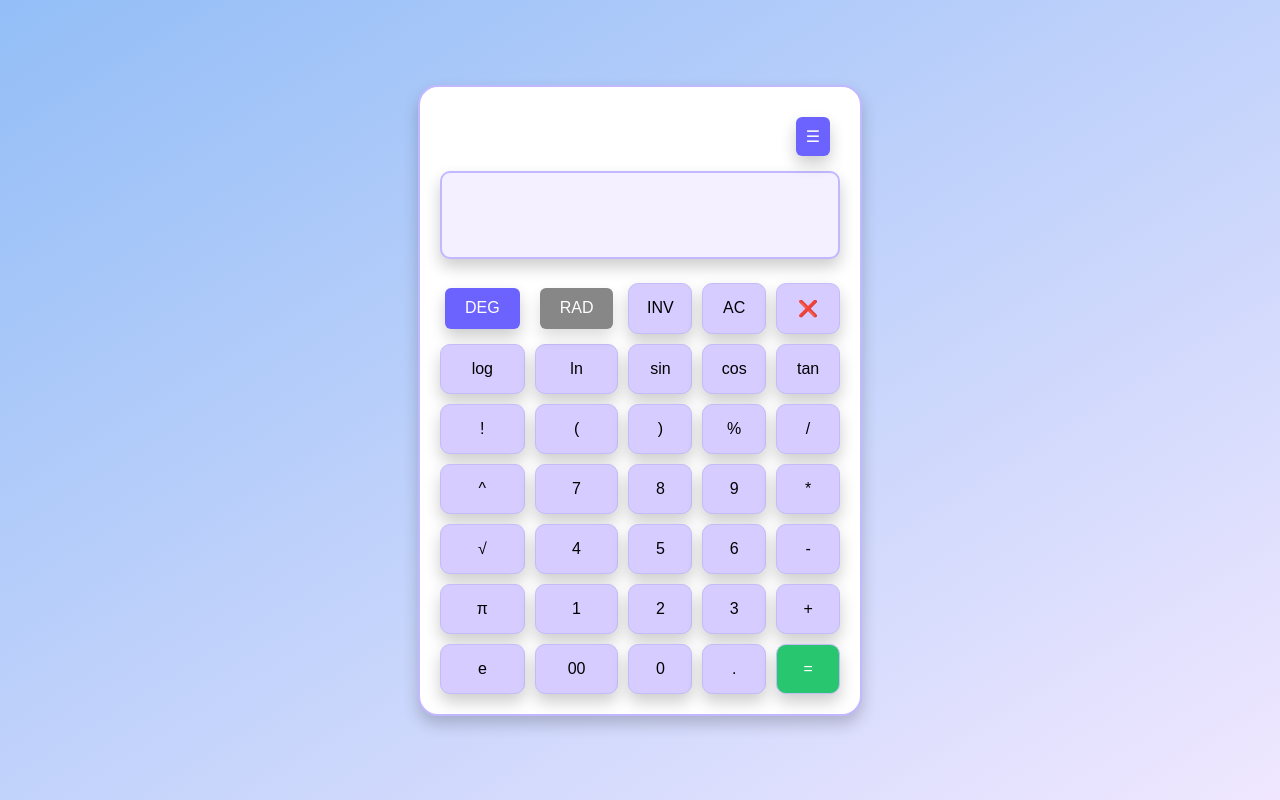
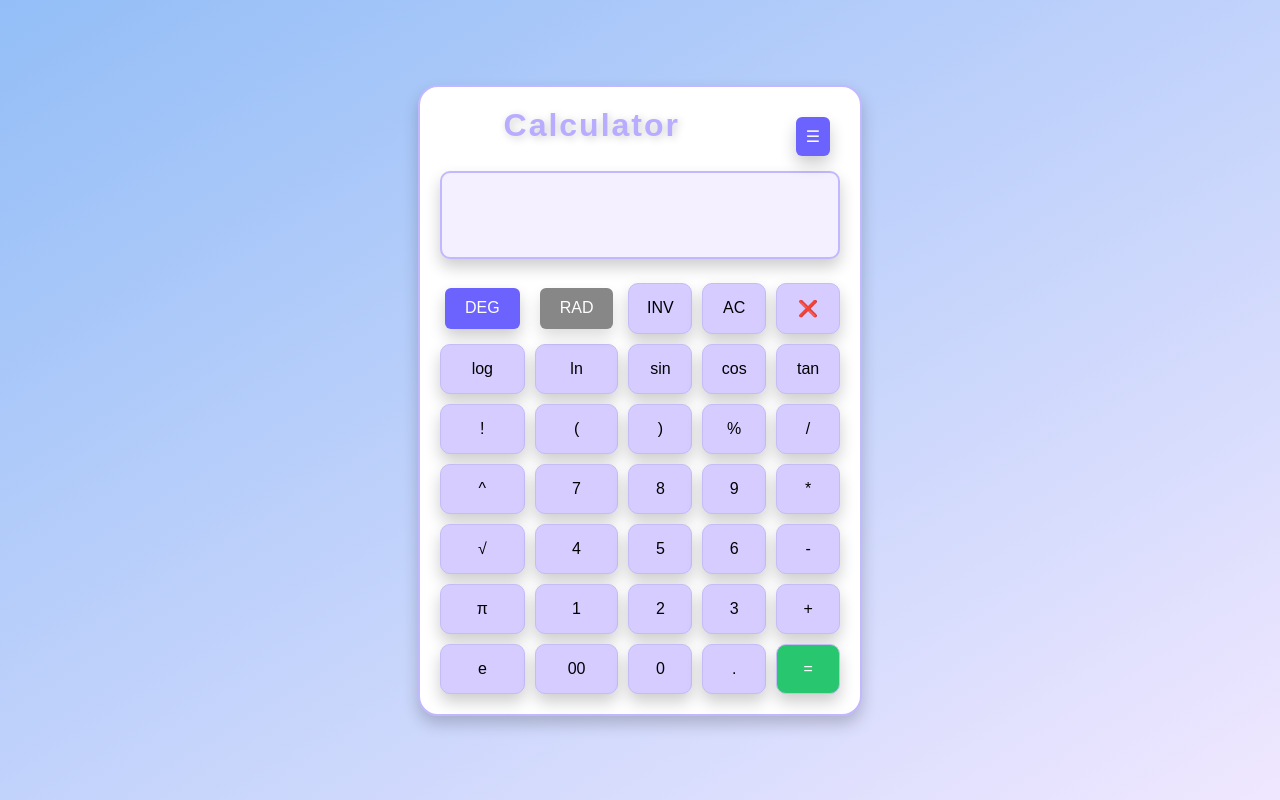
Before and after one commit to divya-anand-05/CodeAlpha_Calculator, a plain HTML site: page index.html in a window 1280 px wide. Drawn offline with Linux system fonts and the light colour scheme.

Commit message:
Update index.html

```diff
--- a/index.html
+++ b/index.html
@@ -9,6 +9,7 @@
 <body>
 
   <div class="calculator">
+    <h1 id="heading">Calculator</h1>
     <div class="top-bar">
         <button id="settingsBtn" onclick="toggleSettingsMenu()">☰</button>
         <div id="settingsMenu" class="settings-menu hidden">
```
